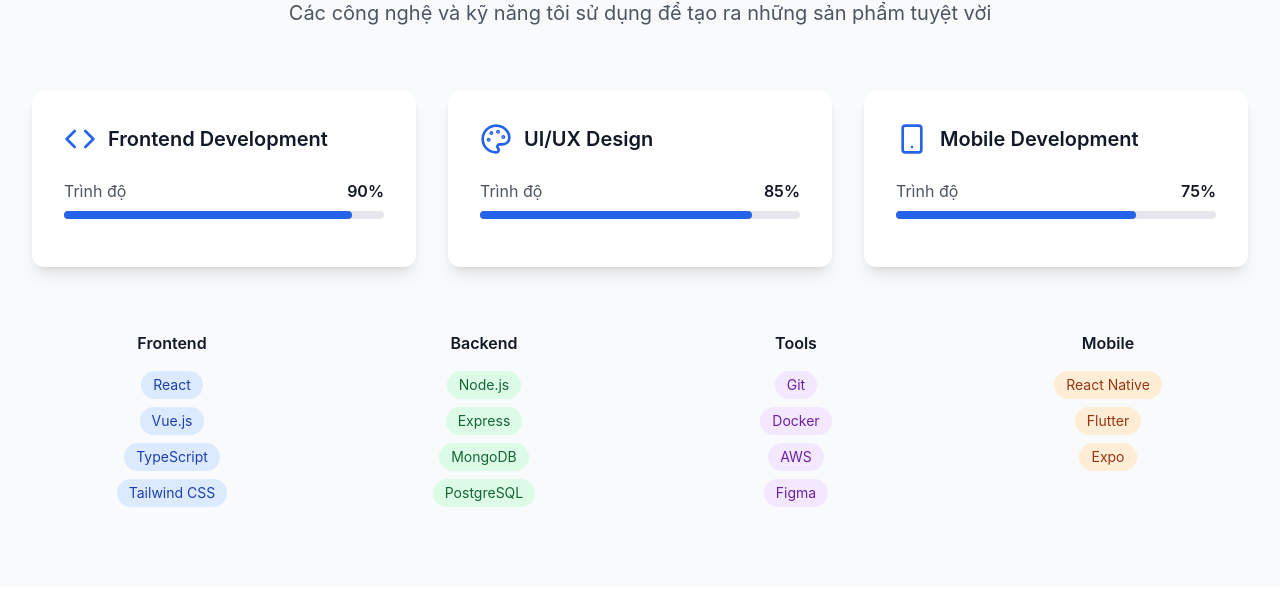
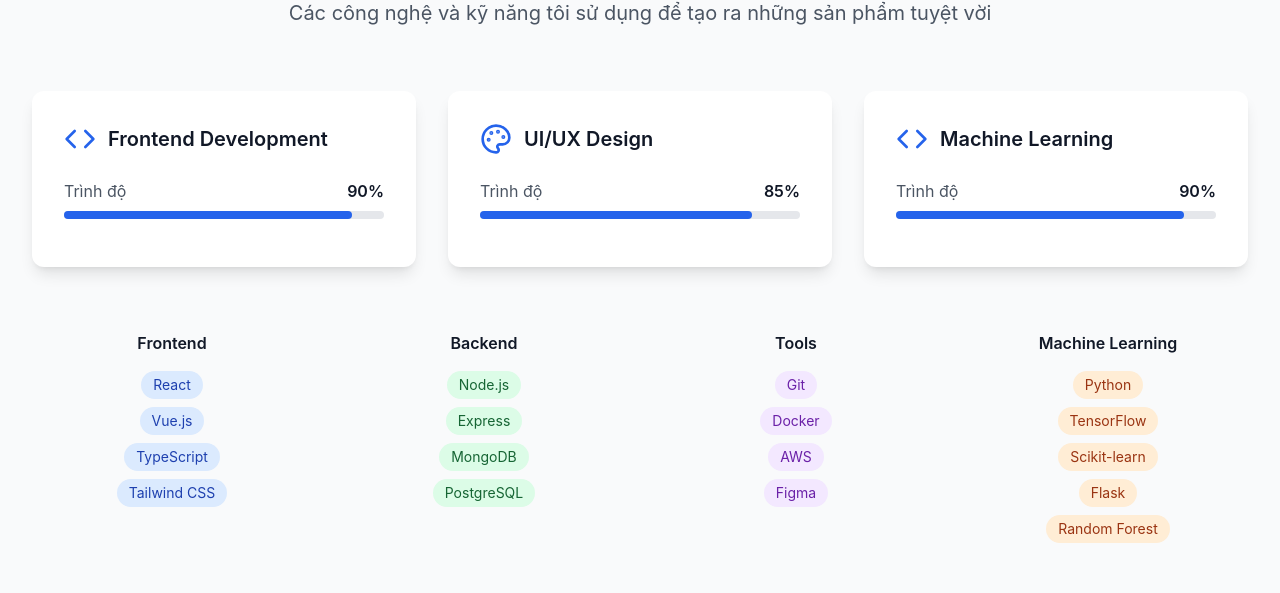
Before and after one commit to n1ml3/namle-portfolio, a React (Vite) app: page / in a window 1280 px wide. Shown: the part 1399-1992 px from the top of the page. Built offline with nearby package versions, Linux system fonts and the light colour scheme.

Commit message:
cap nhat skill

```diff
--- a/src/data/skills.ts
+++ b/src/data/skills.ts
@@ -1,11 +1,11 @@
-import { Code, Palette, Smartphone } from "lucide-react"
+import { Code, Palette} from "lucide-react"
 import type { Skill, SkillCategory } from "../types"
 
 export const skills = {
   mainSkills: [
     { name: "Frontend Development", icon: Code, level: 90 },
     { name: "UI/UX Design", icon: Palette, level: 85 },
-    { name: "Mobile Development", icon: Smartphone, level: 75 },
+    { name: "Machine Learning", icon: Code, level: 90 },
   ] as Skill[],
 
   categories: [
@@ -25,9 +25,9 @@ export const skills = {
       items: ["Git", "Docker", "AWS", "Figma"],
     },
     {
-      name: "Mobile",
+      name: "Machine Learning",
       color: "orange",
-      items: ["React Native", "Flutter", "Expo"],
+      items: ["Python", "TensorFlow", "Scikit-learn", "Flask", "Random Forest"],
     },
   ] as SkillCategory[],
 }
```
